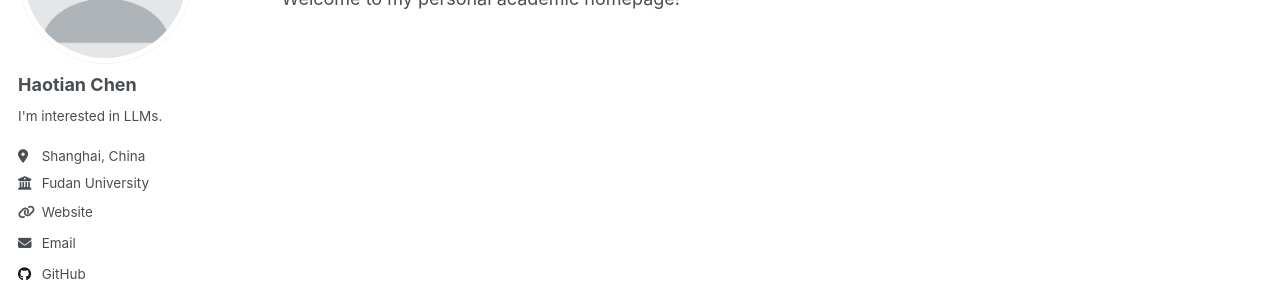
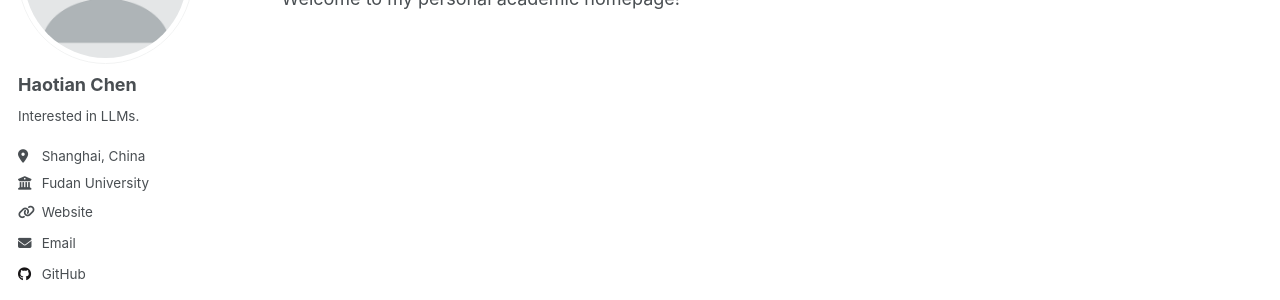
Before and after one commit to hardbrah/hardbrah.github.io, a Jekyll site: the page built from _pages/about.md, in a window 1280 px wide. Shown: the part 210-510 px from the top of the page. Built offline with Jekyll 4.4.1, drawn with Linux system fonts in a browser that asks for light colours; a script that is not in the unit is left out.

```diff
--- a/_config.yml
+++ b/_config.yml
@@ -26,7 +26,7 @@ author:
   avatar           : "profile.png"
   name             : "Haotian Chen"
   pronouns         : # example: "she/her"
-  bio              : "I'm interested in LLMs."
+  bio              : "Interested in LLMs."
   location         : "Shanghai, China"
   employer         : "Fudan University"
   uri              : "https://hardbrah.github.io"
```
